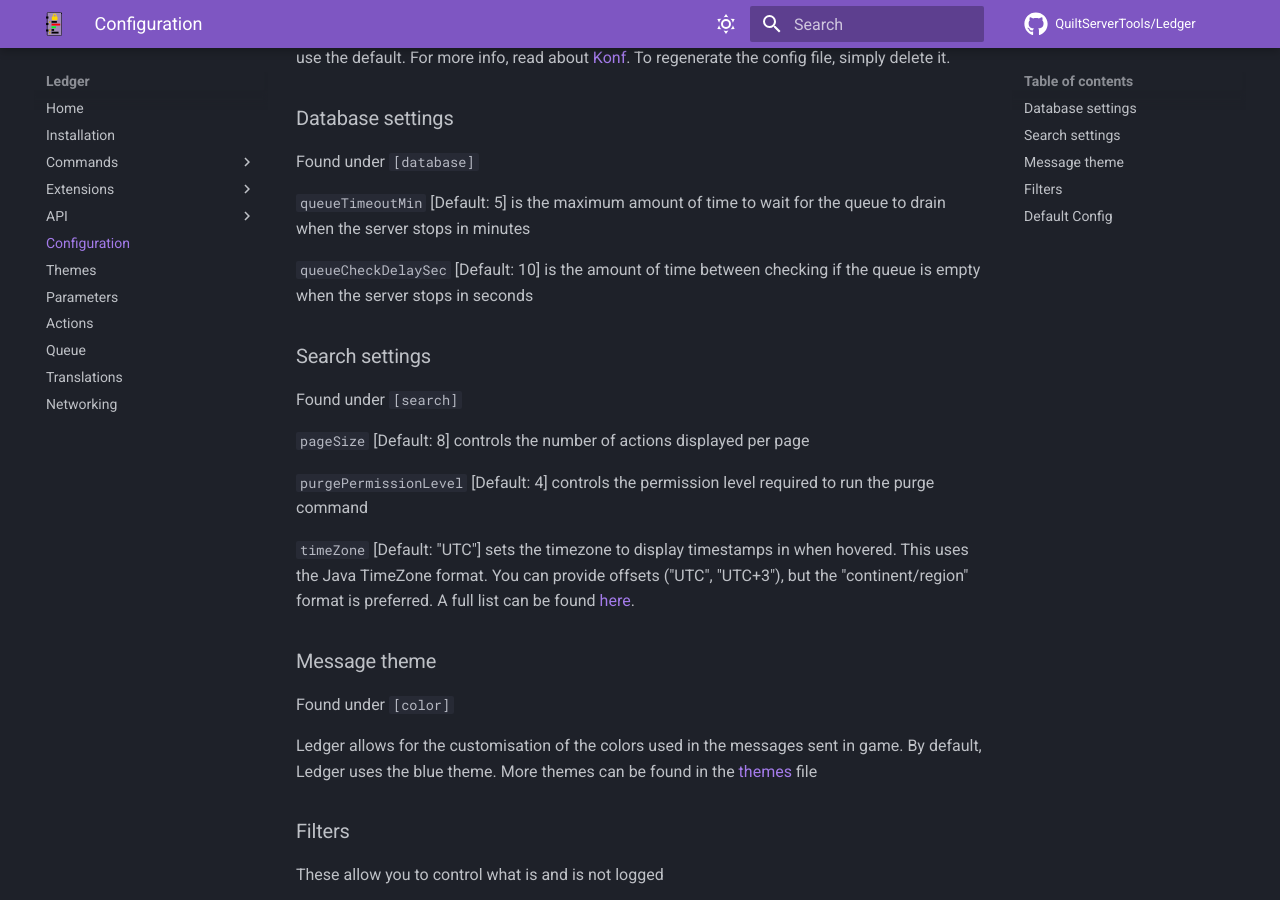
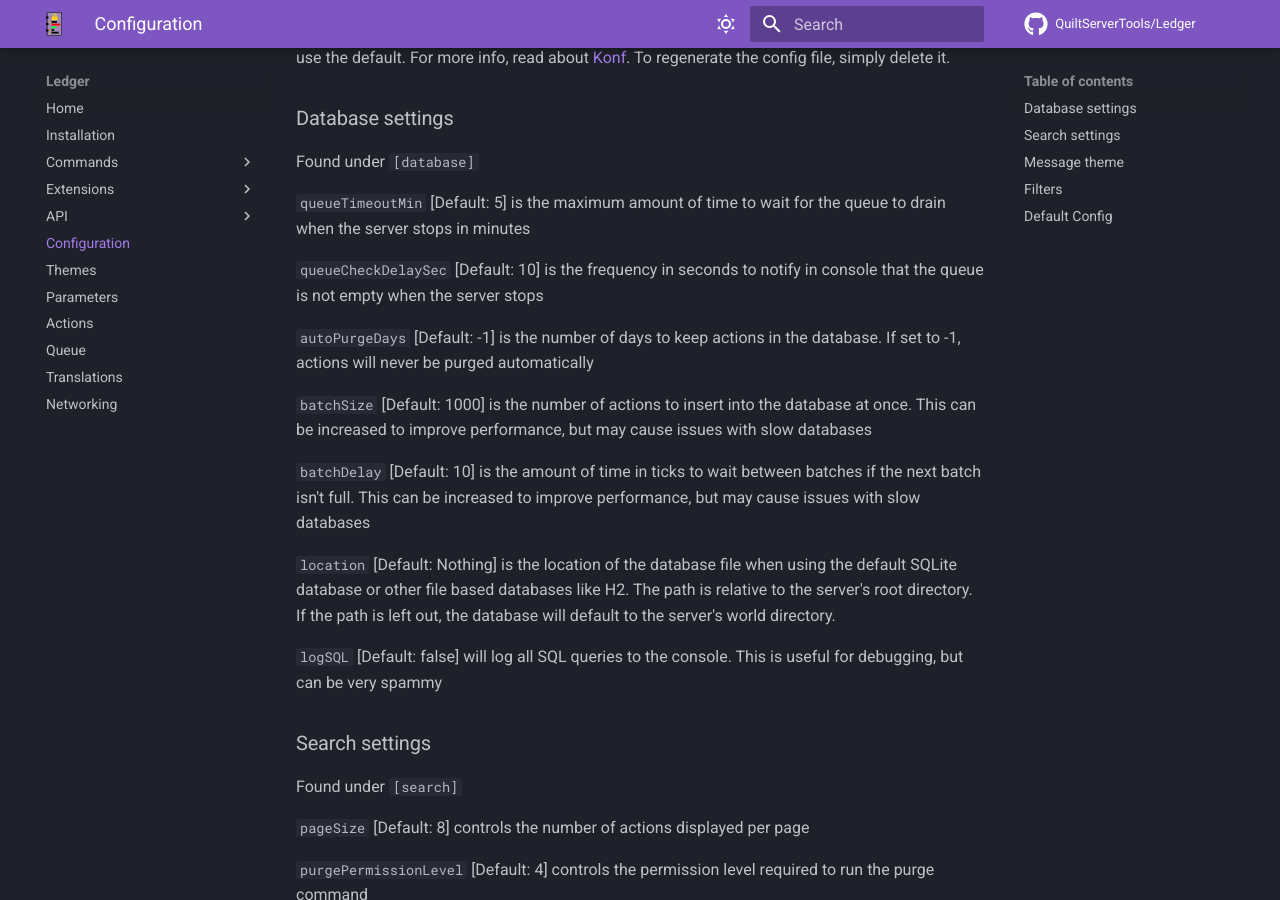
Before and after one commit to QuiltServerTools/Ledger, an MkDocs documentation site: the page built from docs/config.md, in a window 1280 px wide and 900 px high, scrolled down 237 px. Built offline with MkDocs 1.6.1 and Material for MkDocs 9.7.7, drawn with Linux system fonts in a browser that asks for light colours; comment, search, counter and statistics services are not loaded; the version menu is left out.

Commit message:
Add missing config documentation

```diff
--- a/docs/config.md
+++ b/docs/config.md
@@ -14,7 +14,20 @@
 
 `queueTimeoutMin` [Default: 5] is the maximum amount of time to wait for the queue to drain when the server stops in minutes
 
-`queueCheckDelaySec` [Default: 10] is the amount of time between checking if the queue is empty when the server stops in seconds
+`queueCheckDelaySec` [Default: 10] is the frequency in seconds to notify in console that the queue is not empty when the server stops
+
+`autoPurgeDays` [Default: -1] is the number of days to keep actions in the database. If set to -1, actions will never be purged automatically
+
+`batchSize` [Default: 1000] is the number of actions to insert into the database at once.
+This can be increased to improve performance, but may cause issues with slow databases
+
+`batchDelay` [Default: 10] is the amount of time in ticks to wait between batches if the next batch isn't full.
+This can be increased to improve performance, but may cause issues with slow databases
+
+`location` [Default: Nothing] is the location of the database file when using the default SQLite database or other file based databases like H2.
+The path is relative to the server's root directory. If the path is left out, the database will default to the server's world directory.
+
+`logSQL` [Default: false] will log all SQL queries to the console. This is useful for debugging, but can be very spammy
 
 ### Search settings
 
--- a/src/main/resources/ledger.toml
+++ b/src/main/resources/ledger.toml
@@ -9,6 +9,8 @@
 batchSize = 1000
 # The amount of time to wait between batches in ticks (20 ticks = 1 second)
 batchDelay = 10
+# The location of the database file. Defaults to the world folder if not specified
+#location = "./custom-dir"
 
 [search]
 # Number of actions to show per page
```
